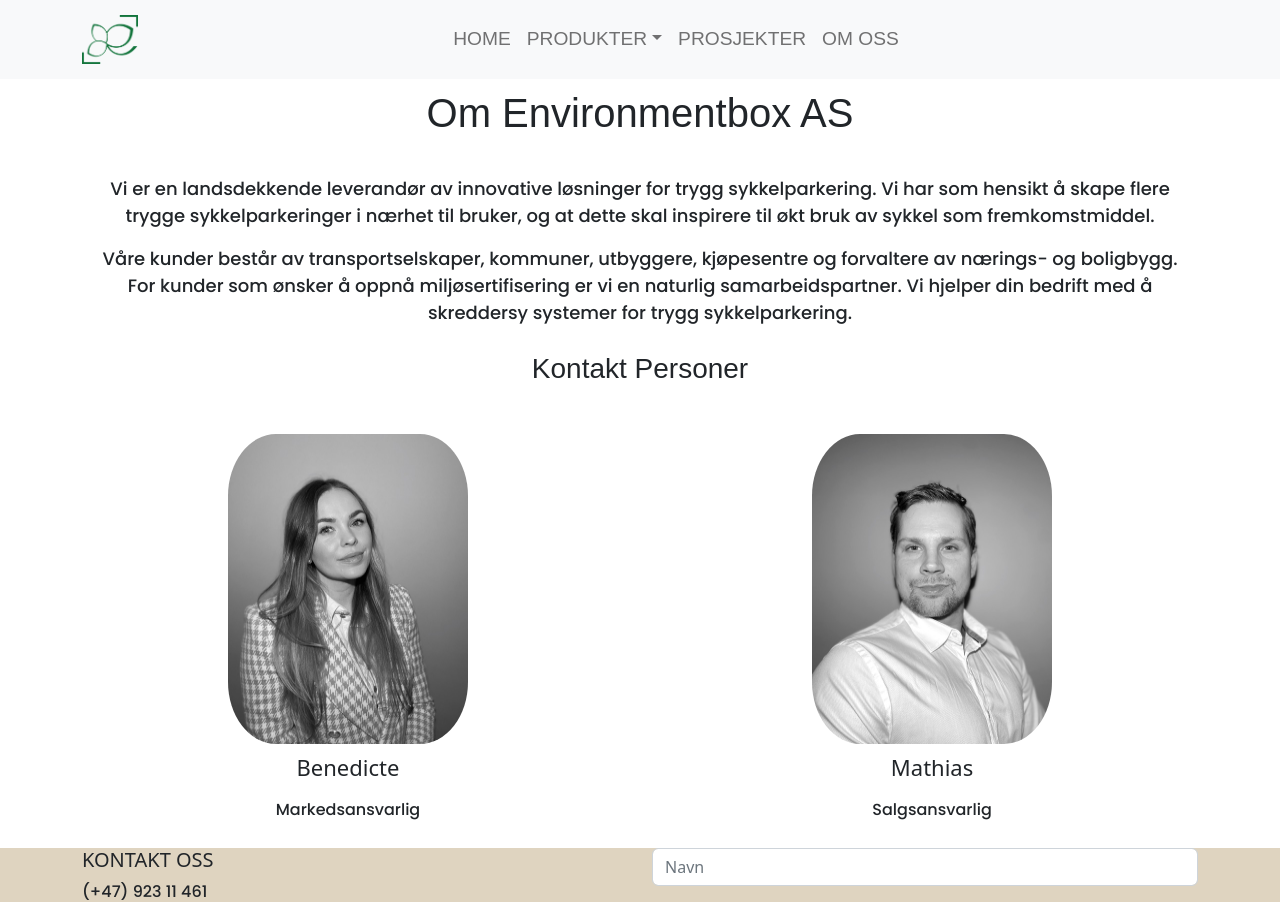
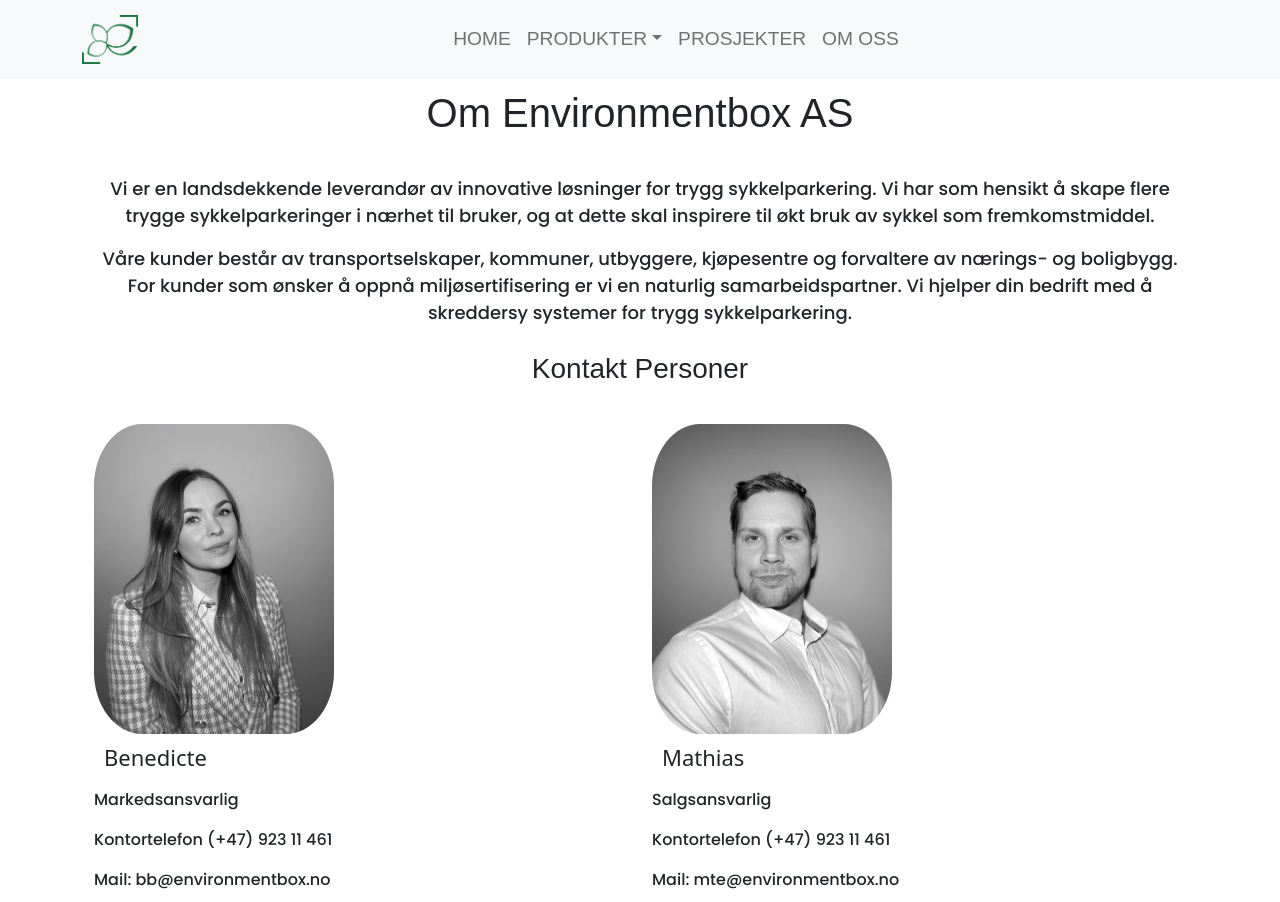
Before and after one commit to Noroff-FEU-Assignments/project-exam-2-lonsoien, a React (Create React App) app in the folder project-exam-2-lonsoien/: page /about in a window 1280 px wide. Shown: the top 902 px of the page. Built offline with nearby package versions, Linux system fonts and the light colour scheme; a web font is replaced by a local one.

Commit message:
styling jsx

```diff
--- a/project-exam-2-lonsoien/src/components/about/About.js
+++ b/project-exam-2-lonsoien/src/components/about/About.js
@@ -1,5 +1,5 @@
 import React from 'react';
-//import Container from 'react-bootstrap/esm/Container';
+import Container from 'react-bootstrap/esm/Container';
 import Col from 'react-bootstrap/Col';
 import Row from 'react-bootstrap/Row';
 import Benedicte from '../../images/profile/Benedicte.jpeg';
@@ -23,30 +23,35 @@
             </p>
             <h3>Kontakt Personer</h3>
         </div>
-        <Row>
-            <Col style={{textAlign: "center", padding: "10px"}}>
+        <Container>
+            <Row>
+            <Col>
             <div className="profile-img">
             <img style={{borderRadius: "20%", width: "240px", height: "310px"}}
               src={Benedicte}
-              alt="personlia contact"
+              alt="persona contact"
             />
             <h4 style={{fontSize: "22px", padding: "10px"}}>Benedicte</h4>
             <p>Markedsansvarlig</p>
+            <p>Kontortelefon (+47) 923 11 461</p>
+            <p>Mail: bb@environmentbox.no</p>
             </div>
             </Col>
-            <Col md="auto"></Col>
-            &nbsp;
-            <Col style={{textAlign: "center", padding: "10px"}}>
+
+            <Col>
             <div className="profile-img">
             <img style={{borderRadius: "20%", width: "240px", height: "310px"}}
               src={Mathias}
-              alt="personlia contact"
+              alt="persona contact"
             />
             <h4 style={{fontSize: "22px", padding: "10px"}}>Mathias</h4>
             <p>Salgsansvarlig</p>
+            <p>Kontortelefon (+47) 923 11 461</p>
+            <p>Mail: mte@environmentbox.no</p>
             </div>
             </Col>
             </Row>
+            </Container>
   </>
   );
 }
--- a/project-exam-2-lonsoien/src/components/products/ContainerFolie.js
+++ b/project-exam-2-lonsoien/src/components/products/ContainerFolie.js
@@ -14,7 +14,7 @@
   };
 
   return (
-    <Carousel interval={null} activeIndex={index} onSelect={handleSelect} style={{padding: "20px"}}>
+    <Carousel bg="dark" interval={null} activeIndex={index} onSelect={handleSelect} style={{padding: "20px"}}>
       <Carousel.Item>
         <img
           className=".d-block w-100"
```
